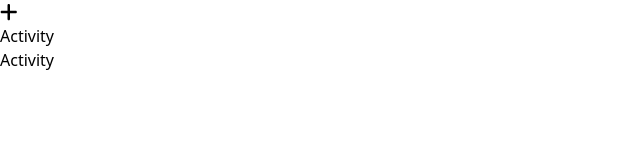
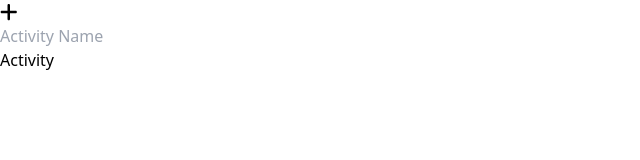
Before and after one commit to fakhirsh/activity-maker, a React (Vite) app: page / in a window 1280 px wide. Shown: the top 160 px of the page, without its empty margins (0-640 px from the left). Built offline with nearby package versions, Linux system fonts and the light colour scheme.

Commit message:
Preview mode taking some shape now

```diff
--- a/src/components/create/ActivityCreate.jsx
+++ b/src/components/create/ActivityCreate.jsx
@@ -13,7 +13,8 @@ const ActivityCreate = () => {
                 <Toolbar />
             </div>
             <div className="tasks flex-grow p-4 overflow-y-auto" style={{ maxHeight: 'calc(100vh - 4rem)' }}>
-                <div>Activity</div>
+                {/* <div className='text-4xl'>Activity</div> */}
+                <input type="text" className="border border-gray-400 p-2 w-full" placeholder="Activity Name" />
                 {/* Iterate over tasks and render a Task component for each task */}
                 {tasks.map((task) => (
                     <TaskCreate key={task.id} task={task} />
--- a/src/index.css
+++ b/src/index.css
@@ -1,6 +1,11 @@
 @import 'tailwindcss/base';
 @import 'tailwindcss/components';
 @import 'tailwindcss/utilities';
+
+h1 {
+  font-size: 3.2em;
+  line-height: 1.1;
+}
 
 /* :root {
   font-family: Inter, system-ui, Avenir, Helvetica, Arial, sans-serif;
```
